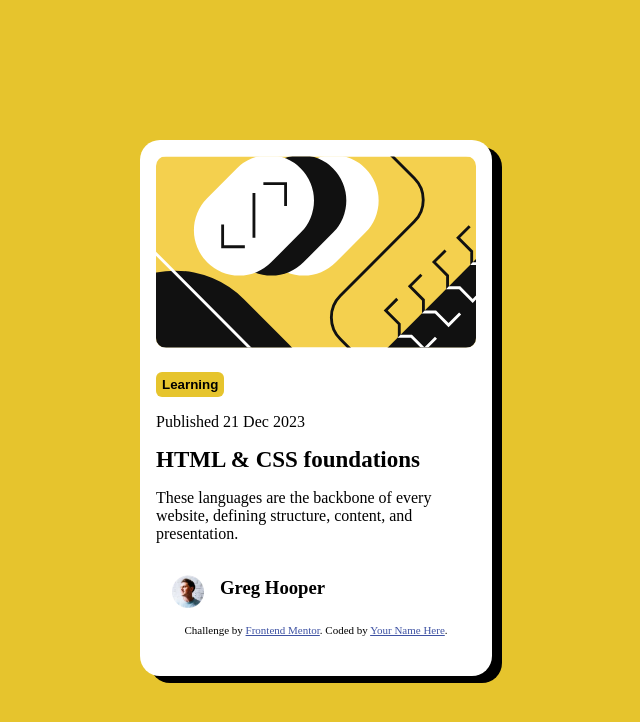
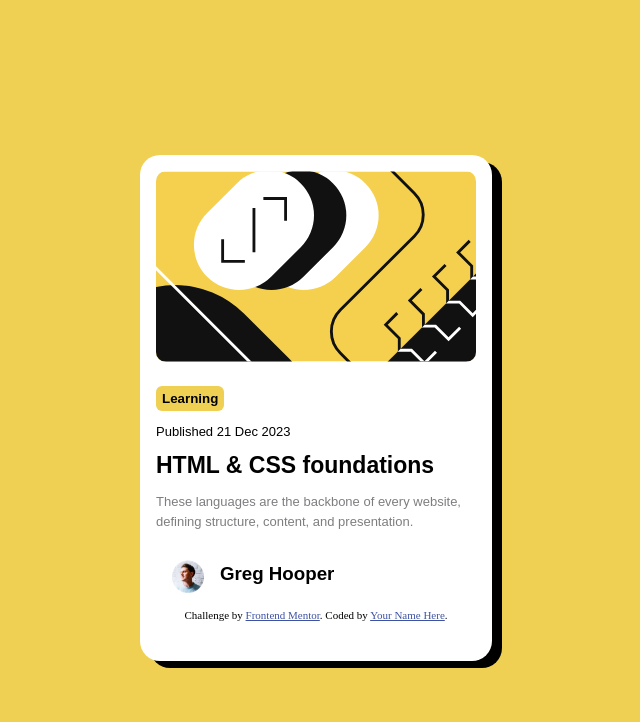
Before and after one commit to Radiophace/blog-card, a plain HTML site: page index.html in a window 1280 px wide. Shown: the whole page, without its empty margins (324-964 px from the left). Drawn offline with Linux system fonts and the light colour scheme.

Commit message:
20.04.25 Push with changes

```diff
--- a/index.html
+++ b/index.html
@@ -29,7 +29,7 @@
           <button class="learningButton">Learning</button>
           <p>Published 21 Dec 2023</p>
           <a href="#" class="link">HTML & CSS foundations</a>
-          <p>
+          <p class="maintext">
             These languages are the backbone of every website, defining
             structure, content, and presentation.
           </p>
--- a/styles.css
+++ b/styles.css
@@ -5,9 +5,18 @@
 .attribution a {
   color: hsl(228, 45%, 44%);
 }
+p,
+h1,
+h3 {
+  font-family: "Fig Tree", sans-serif;
+}
+
+p {
+  font-size: small;
+}
 
 body {
-  background-color: hsl(49, 79%, 54%);
+  background-color: hsl(48, 83%, 63%);
   display: flex;
   align-items: center; /* vertical */
   justify-content: center; /* horizontal */
@@ -33,17 +42,23 @@ body {
 }
 
 .learningButton {
-  background-color: hsl(49, 79%, 54%);
+  background-color: hsl(48, 83%, 63%);
   border-radius: 6px;
   border: none;
   height: 25px;
   font-weight: bold;
 }
 
+.learningButton:hover {
+  background-color: #000000; /* Green */
+  color: white;
+}
+
 .link {
   text-decoration: none;
   color: black;
-  font-weight: bolder;
+  font-family: "Fig Tree", sans-serif;
+  font-weight: 700;
   font-size: 23px;
 }
 
@@ -51,6 +66,10 @@ a.link:hover {
   color: hsl(49, 79%, 54%);
 }
 
+.maintext {
+  color: hsl(240, 1%, 50%);
+  line-height: 1.5;
+}
 .textimg {
   display: flex;
 }
```
